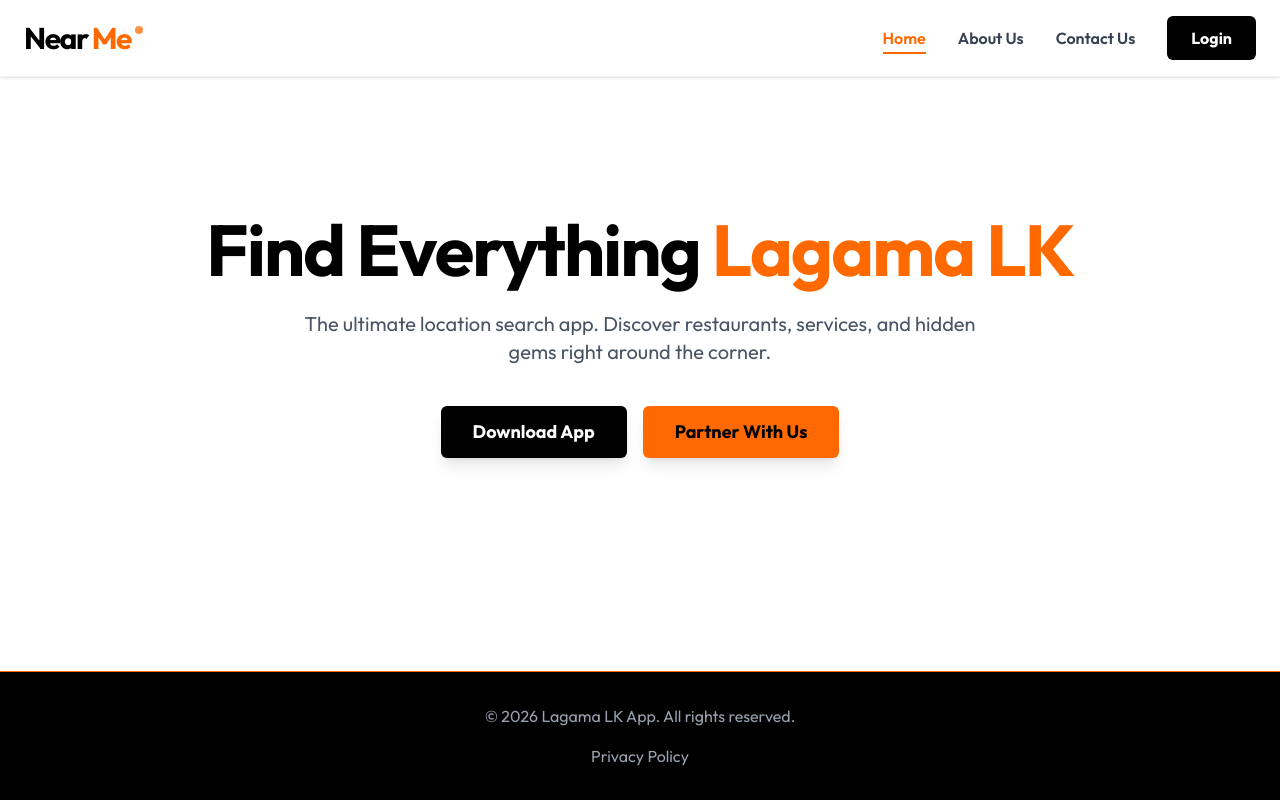
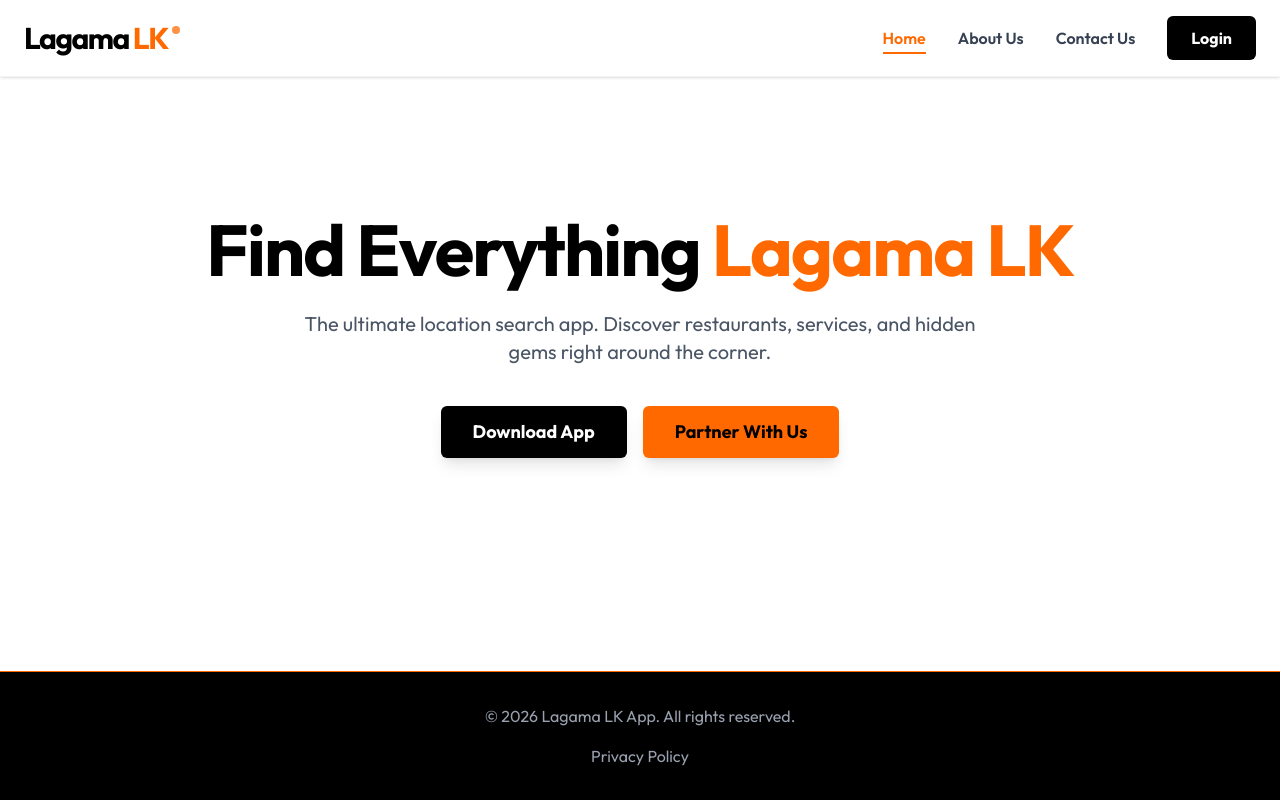
Before and after one commit to Ontocript-iT/lagamalk_web, a Next.js app: page / in a window 1280 px wide. Built offline with nearby package versions, Linux system fonts and the light colour scheme.

Commit message:
Update Navbar.tsx

```diff
--- a/components/Navbar.tsx
+++ b/components/Navbar.tsx
@@ -44,7 +44,7 @@
       <div className="max-w-7xl mx-auto px-6 py-4 flex justify-between items-center">
         {/* Logo */}
         <Link href="/" className="text-3xl font-extrabold tracking-tighter text-black flex items-center gap-1">
-          Near<span className="text-orange-500">Me</span>
+          Lagama<span className="text-orange-500">LK</span>
           <span className="w-2 h-2 rounded-full bg-orange-500 mb-4 animate-pulse"></span>
         </Link>
 
```
